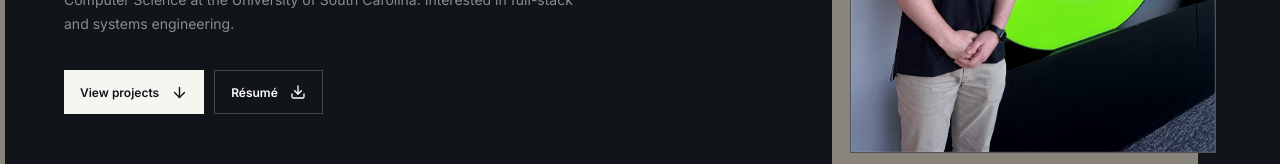
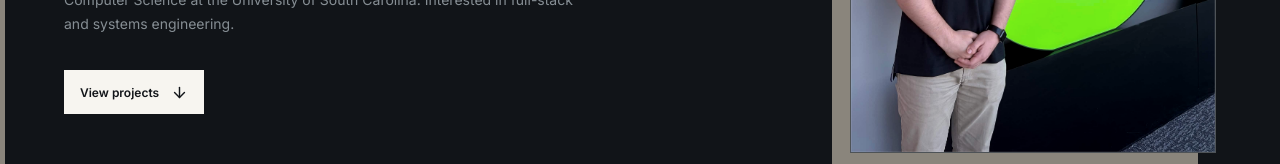
Before and after one commit to colekenn/cole-portfolio, a React (Vite) app: page / in a window 1280 px wide. Shown: the part 529-693 px from the top of the page. Built offline with nearby package versions, Linux system fonts and the light colour scheme.

Commit message:
remove resume for now

```diff
--- a/src/App.tsx
+++ b/src/App.tsx
@@ -2,7 +2,6 @@ import { useEffect, useState } from 'react';
 import {
   ArrowDown,
   ArrowUpRight,
-  Download,
   Mail,
   Menu,
   X,
@@ -188,9 +187,6 @@ export default function App() {
               <div className="hero-actions intro-line intro-five">
                 <a className="button primary" href="#projects">
                   View projects <ArrowDown size={17} />
-                </a>
-                <a className="button secondary" href="/resume.pdf" target="_blank" rel="noreferrer">
-                  Résumé <Download size={16} />
                 </a>
               </div>
             </div>
```
